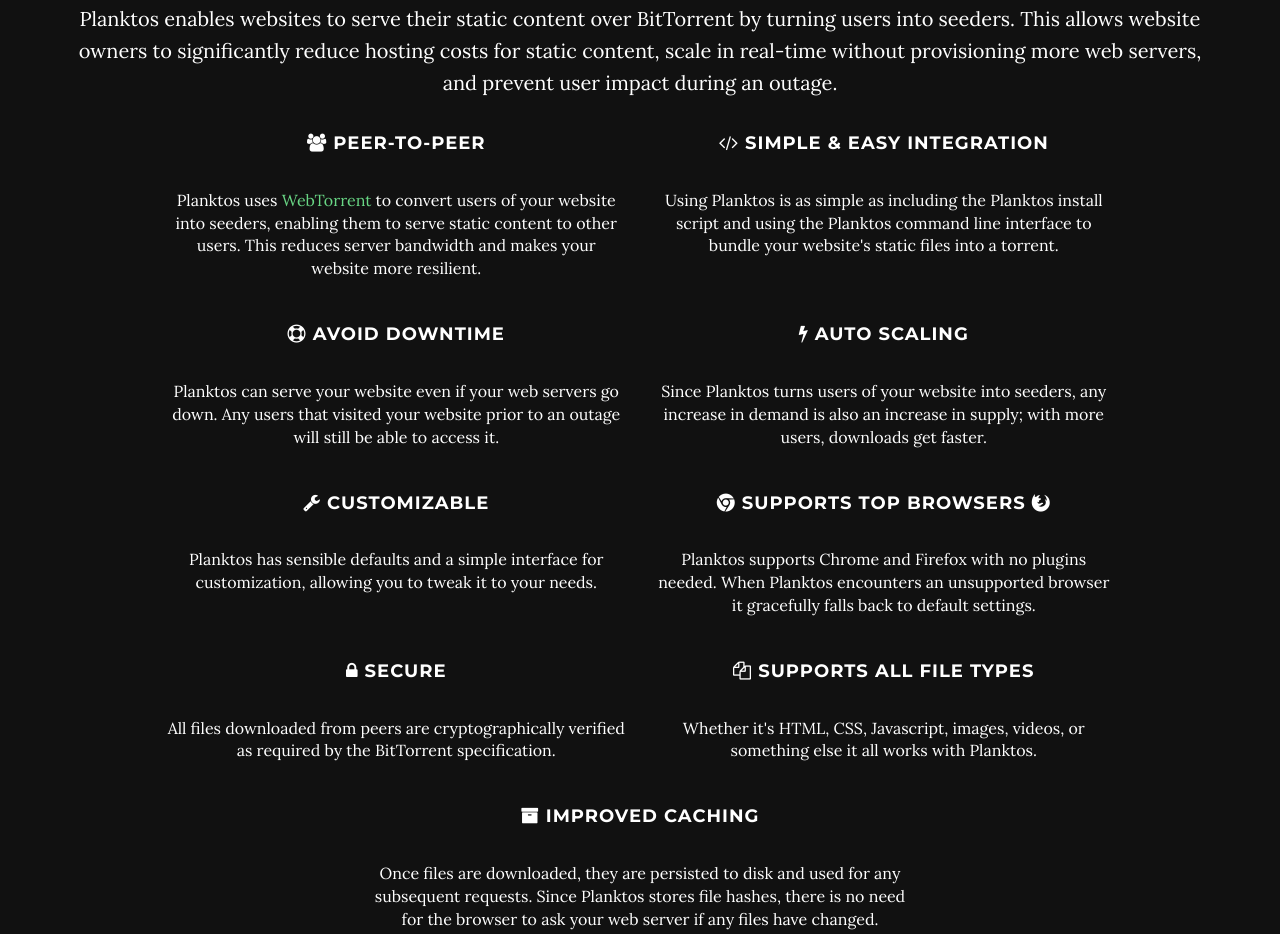
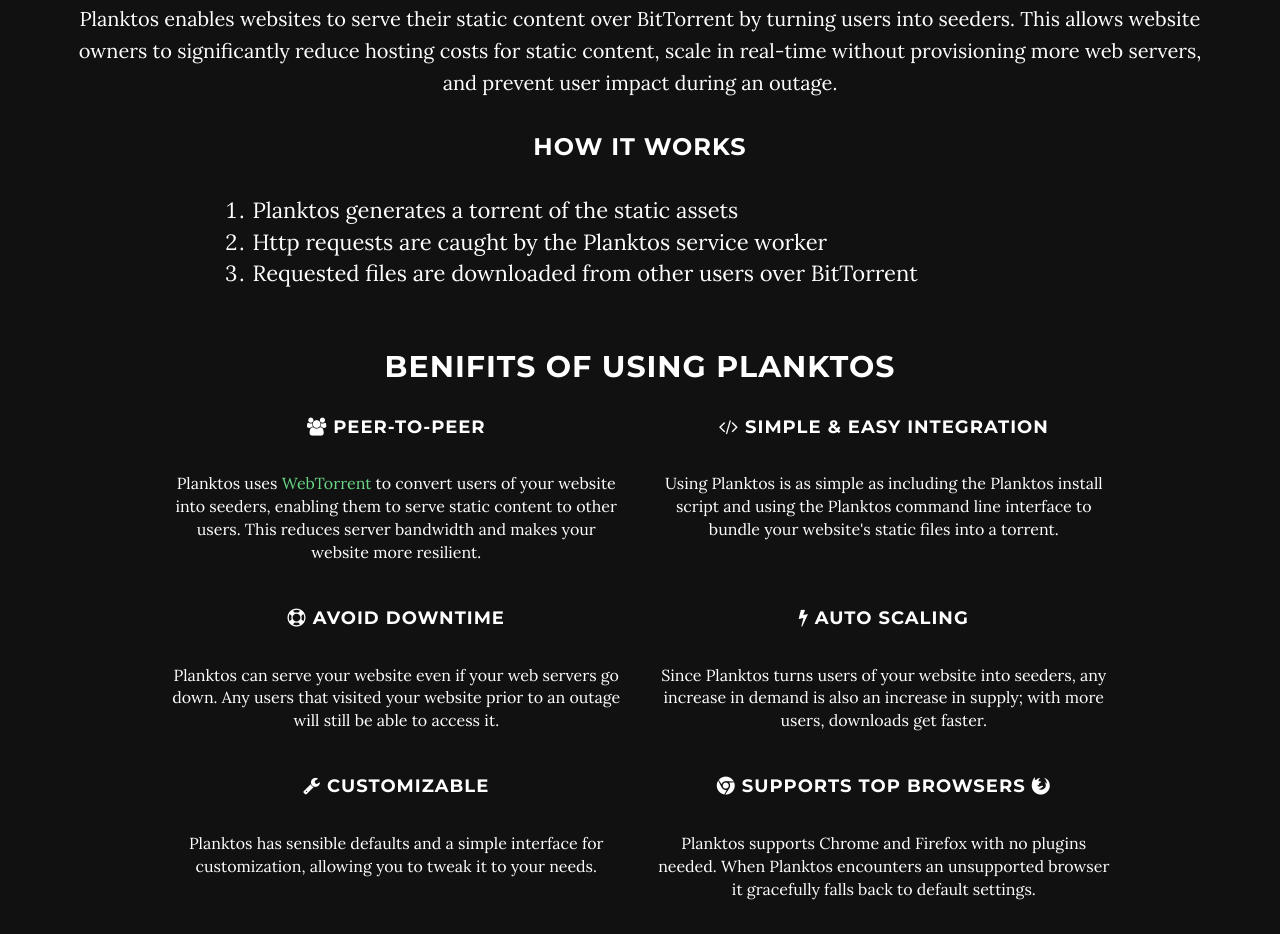
Before and after one commit to xuset/planktos, a plain HTML site: page index.html in a window 1280 px wide. Shown: the part 915-1849 px from the top of the page. Drawn offline with nearby package versions, Linux system fonts and the light colour scheme.

Commit message:
Split about section into two sections
The about section should have a brief explanation of how planktos
works because that is the best way to understand it.

```diff
--- a/index.html
+++ b/index.html
@@ -71,6 +71,9 @@
                         <a class="page-scroll" href="#about">About</a>
                     </li>
                     <li>
+                        <a class="page-scroll" href="#benifits">Benifits</a>
+                    </li>
+                    <li>
                         <a class="page-scroll" href="#download">Install</a>
                     </li>
                     <li>
@@ -107,7 +110,20 @@
     <!-- About Section -->
     <section id="about" class="container content-section" style="padding-top: 50px">
         <h2 class="text-center">What is Planktos?</h2>
-        <p class="text-center">Planktos enables websites to serve their static content over BitTorrent by turning users into seeders. This allows website owners to significantly reduce hosting costs for static content, scale in real-time without provisioning more web servers, and prevent user impact during an outage.<p>
+        <p class="text-center">Planktos enables websites to serve their static content over BitTorrent by turning users into seeders. This allows website owners to significantly reduce hosting costs for static content, scale in real-time without provisioning more web servers, and prevent user impact during an outage.</p>
+        <div class="center-block" style="width:75%">
+            <h3 class="text-center">How it works</h4>
+            <ol style="font-size: 22px">
+                <li>Planktos generates a torrent of the static assets</li>
+                <li>Http requests are caught by the Planktos service worker</li>
+                <li>Requested files are downloaded from other users over BitTorrent</li>
+            </ol>
+        </div>
+    </section>
+
+    <!-- Benifits section -->
+    <section id="benifits" class="container content-section" style="padding-top: 50px">
+        <h2 class="text-center">Benifits of using Planktos</h2>
 
         <div class="row">
             <div class="col-md-5 col-md-offset-1 text-center" style="padding-bottom: 45px">
```
